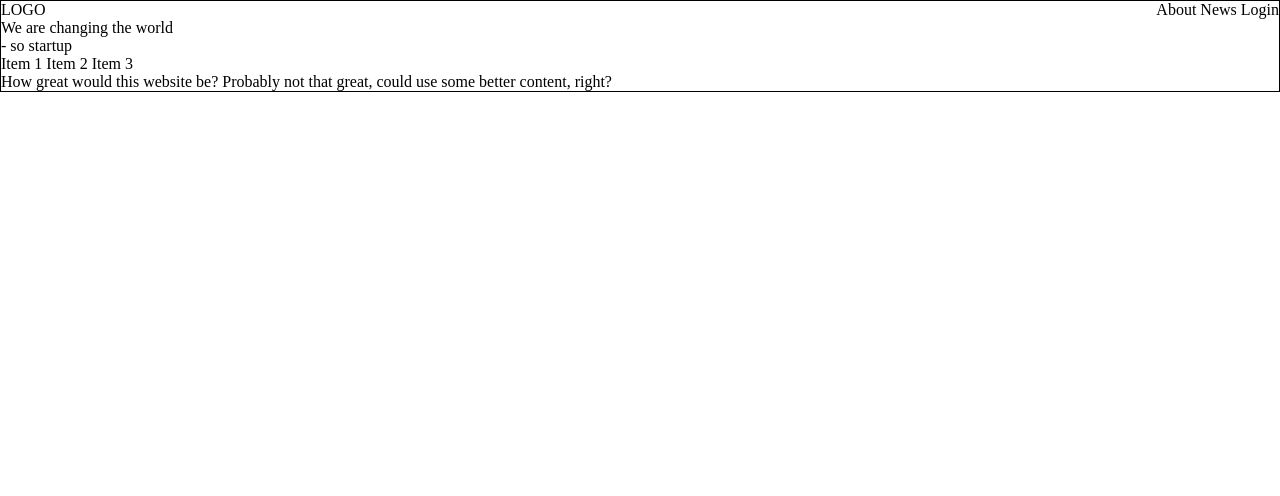
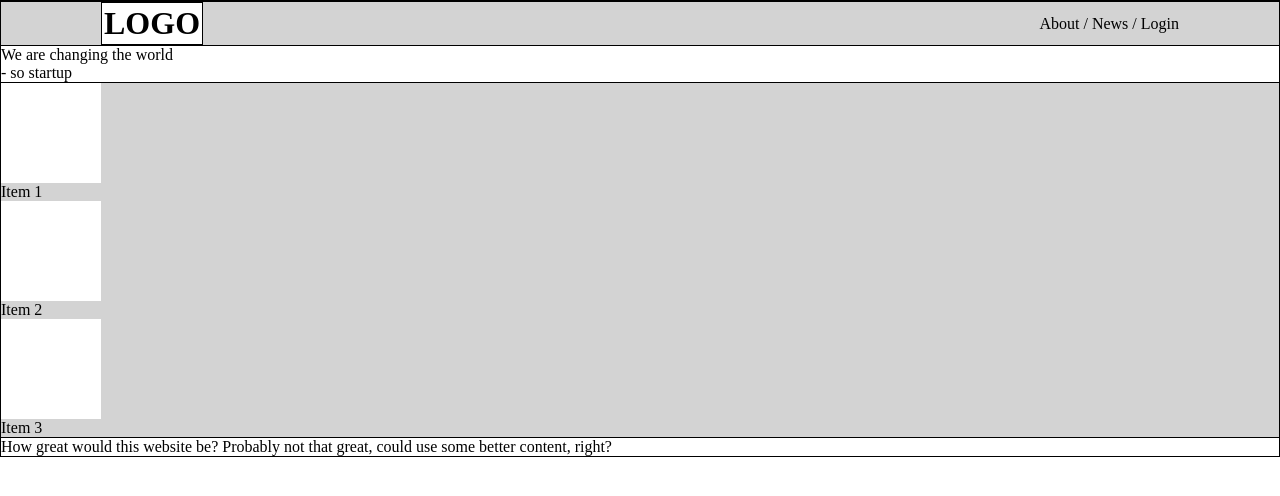
Before and after one commit to TrishShelton23/fewd, a plain HTML site: page Wireframe-05:10/index.html in a window 1280 px wide. Drawn offline with Linux system fonts and the light colour scheme.

Commit message:
Coloring Sections

```diff
--- a/Wireframe-05:10/index.html
+++ b/Wireframe-05:10/index.html
@@ -4,67 +4,40 @@
     <meta charset="UTF-8">
     <meta http-equiv="X-UA-Compatible" content="IE=edge">
     <meta name="viewport" content="width=device-width, initial-scale=1.0">
+    <link rel="stylesheet" href="styles.css">
     <title>Document</title>
 
-    <style>
-*{
-    margin: 0;
-    padding: 0;
-    box-sizing: 0
-}
-html{
-
-}
-header{
-display: flex;
-justify-content: space-between;
-}
-li{
-    display: inline;
-}
-body{
-    border: black solid 1px;
-}
-
-#logo-top-container{
-    background-color: white;
-}
-    </style>
 </head>
 
-<header>
-    <div id="logo-top-container">LOGO</div>
+<header class="dark-container">
+    <h1>LOGO</h1>
     <nav>
     <ul>
-    <li>About</li>
-    <li>News</li>
-    <li>Login</li>
+    <li><a>About</a></li> /
+    <li><a>News</a></li> /
+    <li><a>Login</a></li>
     </ul>
     </nav>
 </header>
 
 <body>
     <main>
-        <section>
-       <p>We are changing the world <br> - so startup</p>
+        <section id="first-container" class="container light-container">
+       <div><p>We are changing the world <br> - so startup</p></div>
         </section>
-
-        <section>
-            <ul>
-            <li><caption>Item 1</caption></li>
-            <li><caption>Item 2</caption></li>
-            <li><caption>Item 3</caption></li>
-            </ul>
+        <section id="second-container" class="container dark-container">
+          <div><ul>
+            <li><div class="container-box"></div><caption>Item 1</caption></li>
+            <li><div class="container-box" ></div><caption>Item 2</caption></li>
+            <li><div class="container-box"></div><caption>Item 3</caption></li>
+            </ul></div>
         </section>
-
-        <section>
-<p>How great would this website be?
+        <section id="third-container" class="container light-container">
+<div><p>How great would this website be?
     Probably not that great, could use some
-    better content, right?</p>
+    better content, right?</p></div>
         </section>
-
+    </main>
+    </body>
         <footer></footer>
-
-    </main>
-</body>
 </html>
--- /dev/null
+++ b/Wireframe-05:10/styles.css
@@ -0,0 +1,41 @@
+*{
+    margin: 0;
+    padding: 0;
+    box-sizing: 0
+}
+header{
+display: flex;
+justify-content: space-between;
+align-items: center;
+}
+header{
+    padding: 0px 100px 0px 100px;
+}
+h1{
+    background: white;
+    padding: 2px;
+    border: black solid 1px;
+}
+li{
+    display: inline;
+}
+body{
+    border: black solid 1px;
+}
+
+.container{
+   height: auto;
+}
+.light-container{
+    background-color: white;
+    border-top: black solid 1px;
+}
+.dark-container{
+    background-color: lightgrey;
+    border-top: black solid 1px;
+}
+.container-box{
+    height: 100px;
+    width: 100px;
+    background-color: white;
+}
```
Also changed, not shown: Wireframe-05:10/stylesheet.css (deleted).
